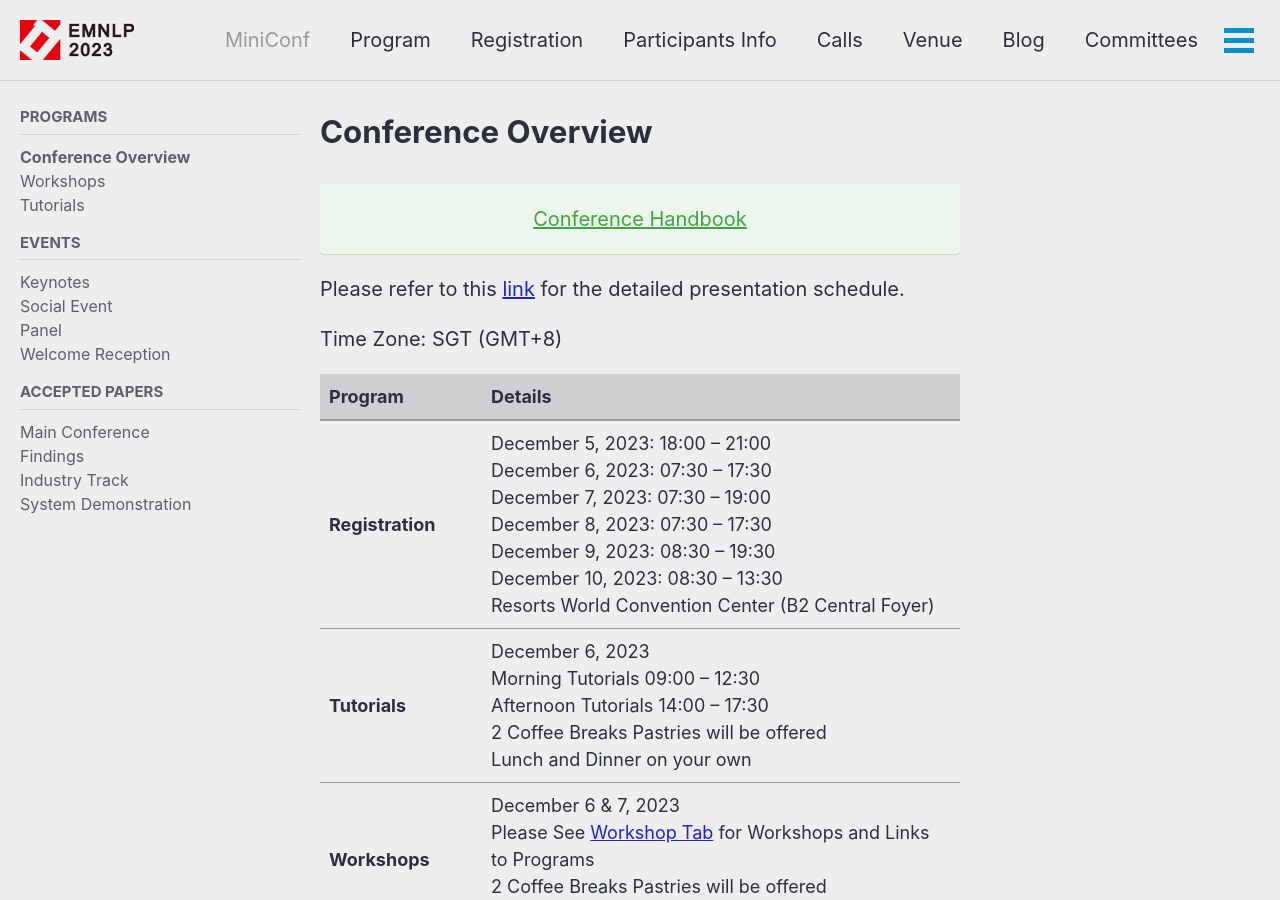
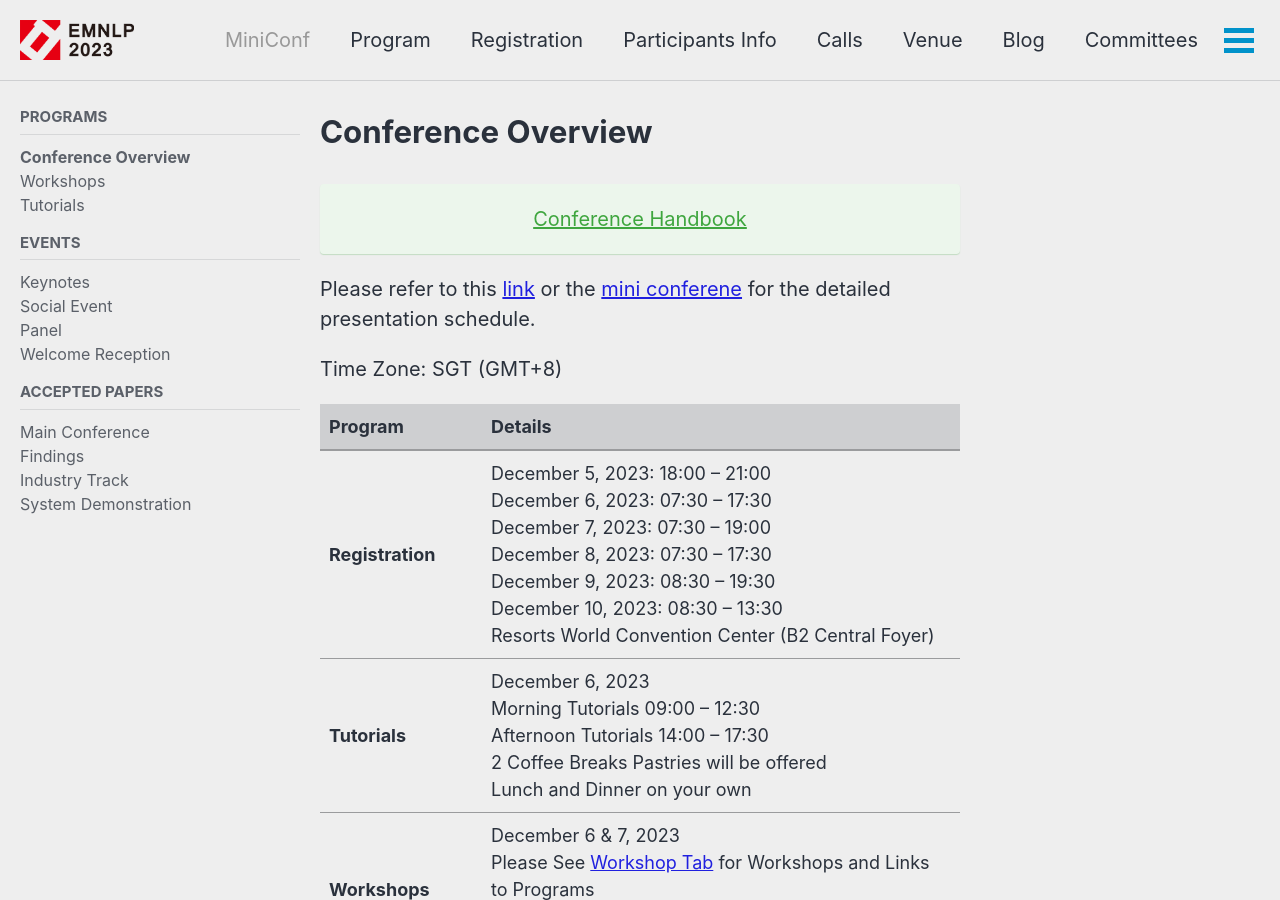
Before and after one commit to acl-org/emnlp-2023, a Jekyll site: the page built from _pages/program/program.md, in a window 1280 px wide and 900 px high. Built offline with Jekyll 4.4.1, drawn with Linux system fonts in a browser that asks for light colours; cached includes are drawn as plain includes; nearby versions of some CDN libraries.

Commit message:
update mini conf to program page

```diff
--- a/_pages/program/program.md
+++ b/_pages/program/program.md
@@ -11,7 +11,7 @@
 [Conference Handbook](/downloads/EMNLP-2023-Handbook-Nov-30.pdf)
 {: .text-center .notice--success}
 
-Please refer to this [link](https://docs.google.com/spreadsheets/d/1CB9fsADV_U2Dce6Pe47AT-OlmyTOXkEmYqEqt8RMH5c/edit#gid=1086044152)  for the detailed presentation schedule.
+Please refer to this [link](https://docs.google.com/spreadsheets/d/1CB9fsADV_U2Dce6Pe47AT-OlmyTOXkEmYqEqt8RMH5c/edit#gid=1086044152) or the [mini conferene](https://virtual2023.emnlp.org/)  for the detailed presentation schedule.
 
 Time Zone: SGT (GMT+8)
 
```
